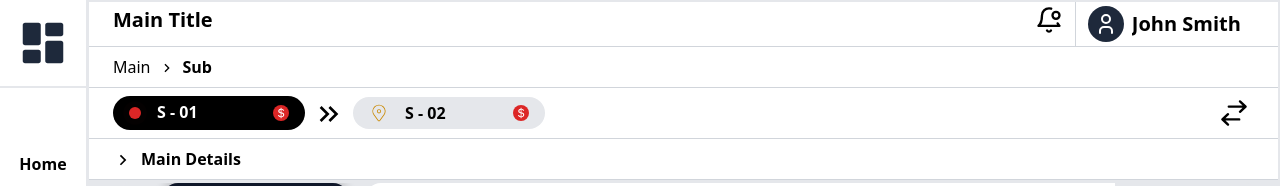
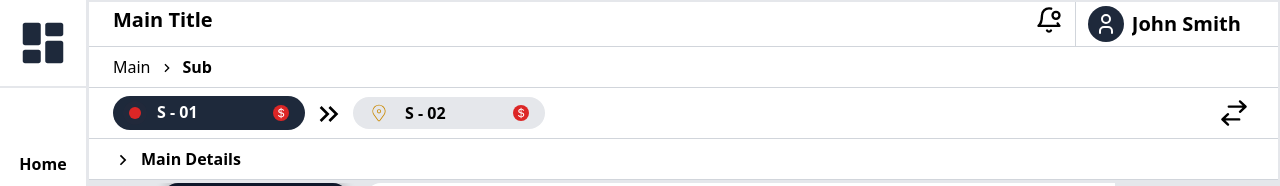
Before and after one commit to piriyaluxan/organia-ui-task-piriyaluxan, a React (Vite) app: page / in a window 1280 px wide. Shown: the top 186 px of the page. Built offline with nearby package versions, Linux system fonts and the light colour scheme.

Commit message:
#9,read me instructions

```diff
--- a/src/layouts/MainContent.jsx
+++ b/src/layouts/MainContent.jsx
@@ -56,7 +56,7 @@ const MainContent = () => {
 
         <div className="sm:pl-4 flex justify-between items-center border-b border-gray-300 bg-white">
           <div className="flex items-center gap-2 p-2">
-            <div className="flex items-center justify-between gap-5 bg-black text-white px-4 py-1 rounded-full w-48">
+            <div className="flex items-center justify-between gap-5 bg-slate-800 text-white px-4 py-1 rounded-full w-48">
               <div className="flex items-center">
                 <LiveIndicator />
                 <span className="text-white font-bold ml-4 mb-0.5">S - 01</span>
```
